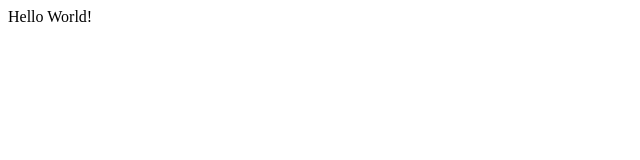
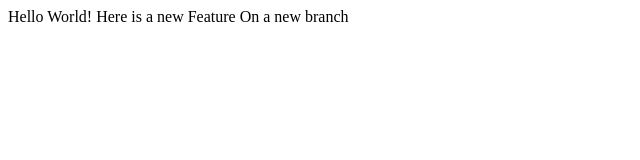
Before and after one commit to ImadRashid/lecture1, a plain HTML site: page index.html in a window 1280 px wide. Shown: the whole page, without its empty margins (0-640 px from the left). Drawn offline with Linux system fonts and the light colour scheme.

Commit message:
This is added new feature BRanch

```diff
--- a/index.html
+++ b/index.html
@@ -5,6 +5,7 @@
 </head>
 <body>
 Hello World!
+Here is a new Feature On a new branch
 
 </body>
 </html>
```
